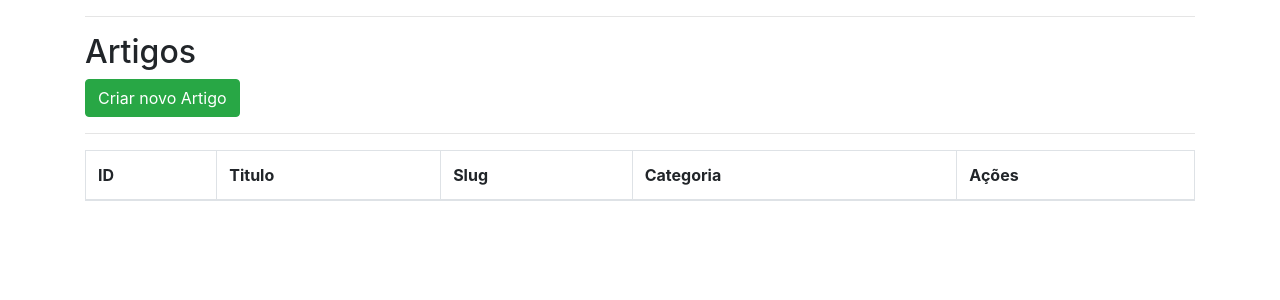
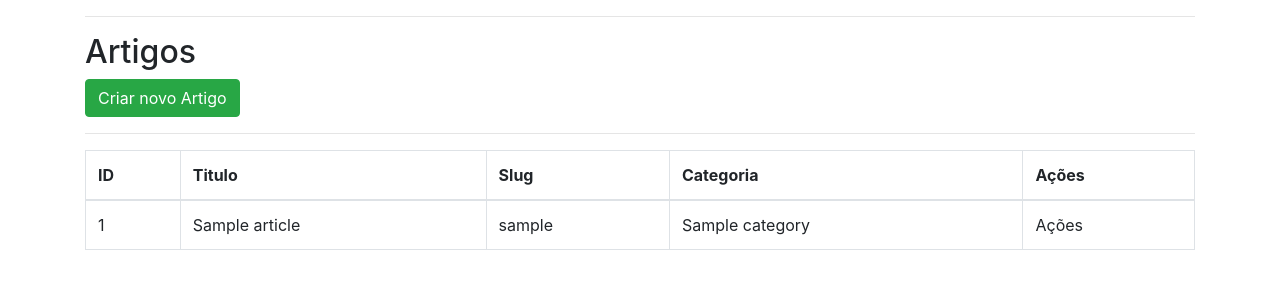
Before and after one commit to ValmyrTavares/BlogProjectNodeMySql, a Node server app: page /admin/articles in a window 1280 px wide. Shown: the part 56-356 px from the top of the page. Run offline with Node 20, Linux system fonts and the light colour scheme; tables that the repository leaves empty hold one stand-in row (values such as "Sample post"); lists and menus that the app fills with data are empty; some libraries are stand-ins or nearby versions.

Commit message:
Feito o relacionamento entre os models, puxando um dado do category a partir do article

```diff
--- a/articles/ArticlesController.js
+++ b/articles/ArticlesController.js
@@ -5,7 +5,11 @@ const Article = require("./Article")
 const slugify = require("slugify")
 
 router.get("/admin/articles", (req, res)=>{
-    res.render("admin/articles/index")
+    Article.findAll({
+        include:[{model:Category}]
+    }).then((articles => {
+        res.render("admin/articles/index",{articles:articles})
+    }))
 })
 
 router.get("/admin/articles/new", (req, res)=>{
--- a/views/admin/articles/index.ejs
+++ b/views/admin/articles/index.ejs
@@ -17,7 +17,13 @@
             </tr>
         </thead>
         <tbody>
-
+            <% articles.forEach(article => { %>
+                <td><%= article.id %></td>
+                <td><%= article.title %></td>
+                <td><%= article.slug %></td>
+                <td><%= article.category.title %></td>
+                <td>Ações</td>
+            <%  })  %>
         </tbody>
     </table>
 
```
